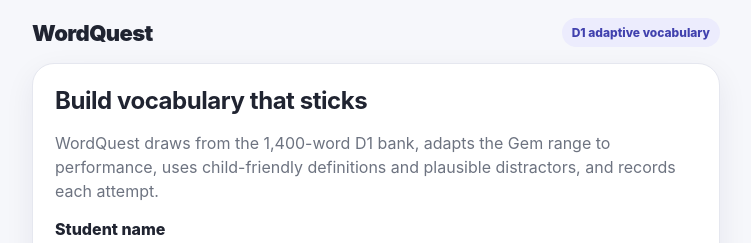
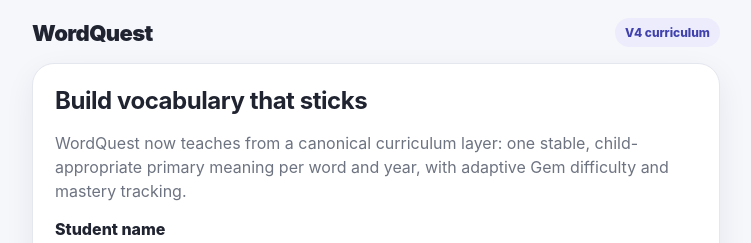
Before and after one commit to dhirenj1302/wordquest, a plain HTML site: page index.html in a window 1280 px wide. Shown: the top 243 px of the page, without its empty margins (264-1015 px from the left). Drawn offline with Linux system fonts and the light colour scheme.

Commit message:
Add files via upload

```diff
--- a/index.html
+++ b/index.html
@@ -3,7 +3,7 @@
 <head>
 <meta charset="utf-8">
 <meta name="viewport" content="width=device-width,initial-scale=1,viewport-fit=cover">
-<title>WordQuest — Adaptive Vocabulary v3.2</title>
+<title>WordQuest — Adaptive Vocabulary v4</title>
 <style>
 :root{--bg:#f6f7fb;--card:#fff;--text:#202431;--muted:#6d7380;--accent:#5b5bd6;--ok:#17864b;--bad:#b52a39;--border:#e5e7ef;--soft:#f2f3f8;--gold:#8a5a00}
 *{box-sizing:border-box}body{margin:0;background:var(--bg);color:var(--text);font-family:Inter,system-ui,-apple-system,"Segoe UI",sans-serif}
@@ -31,11 +31,11 @@
 </head>
 <body>
 <div class="app">
- <div class="top"><div class="brand">WordQuest</div><div id="pill" class="pill">D1 adaptive vocabulary</div></div>
+ <div class="top"><div class="brand">WordQuest</div><div id="pill" class="pill">V4 curriculum</div></div>
 
  <section id="setup" class="card">
   <h1>Build vocabulary that sticks</h1>
-  <p>WordQuest draws from the 1,400-word D1 bank, adapts the Gem range to performance, uses child-friendly definitions and plausible distractors, and records each attempt.</p>
+  <p>WordQuest now teaches from a canonical curriculum layer: one stable, child-appropriate primary meaning per word and year, with adaptive Gem difficulty and mastery tracking.</p>
   <label>Student name</label><input id="name" class="input" maxlength="40" placeholder="e.g. Aaryan">
   <div class="row">
    <div><label>Age</label><input id="age" class="input" type="number" min="4" max="13" value="8"></div>
@@ -102,7 +102,7 @@
  $('quiz').innerHTML='<div class="loading">Loading an adaptive set from the vocabulary bank…</div>';
  try{
    const data=await api(`/api/session?year=${encodeURIComponent(state.year)}&student_id=${state.studentId}&targetGem=${Math.round(state.targetGem)}&count=${session.n}&radius=24`);
-   session.words=data.results||[];
+   session.words=(data.results||[]).filter(w=>w.definition && !String(w.definition).toLowerCase().includes('needs more context'));
    if(session.words.length<4)throw new Error('Not enough vocabulary returned for a session.');
    nextQuestion();
  }catch(e){
```
